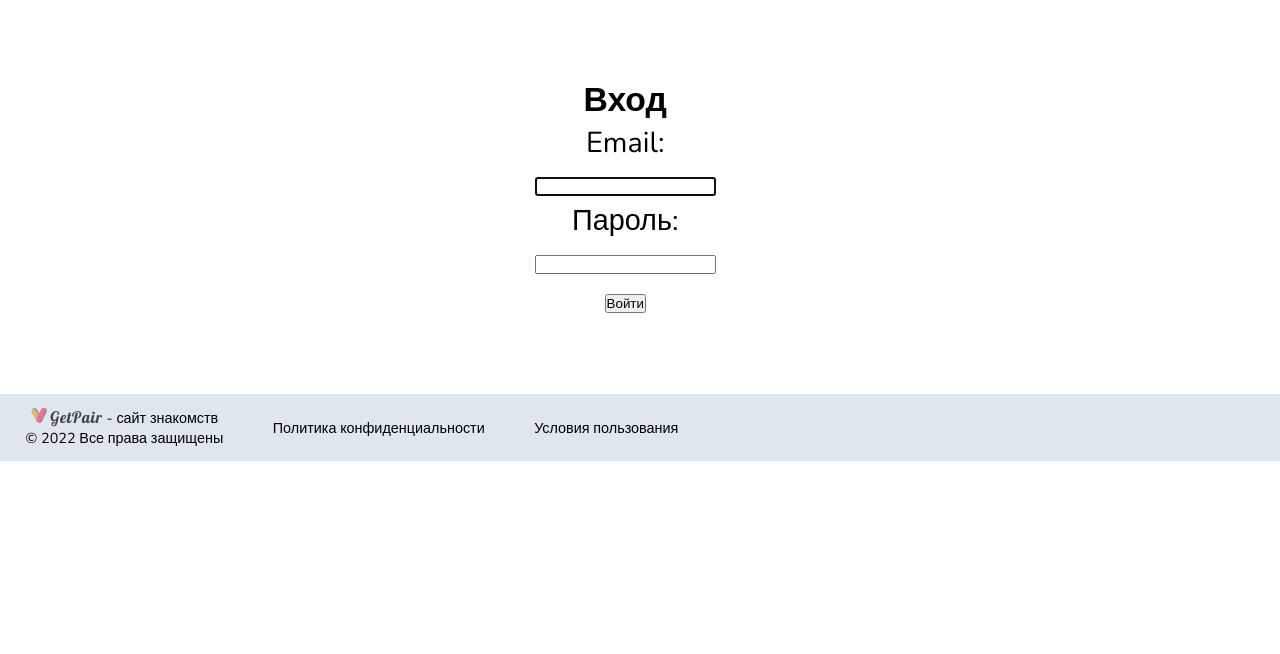
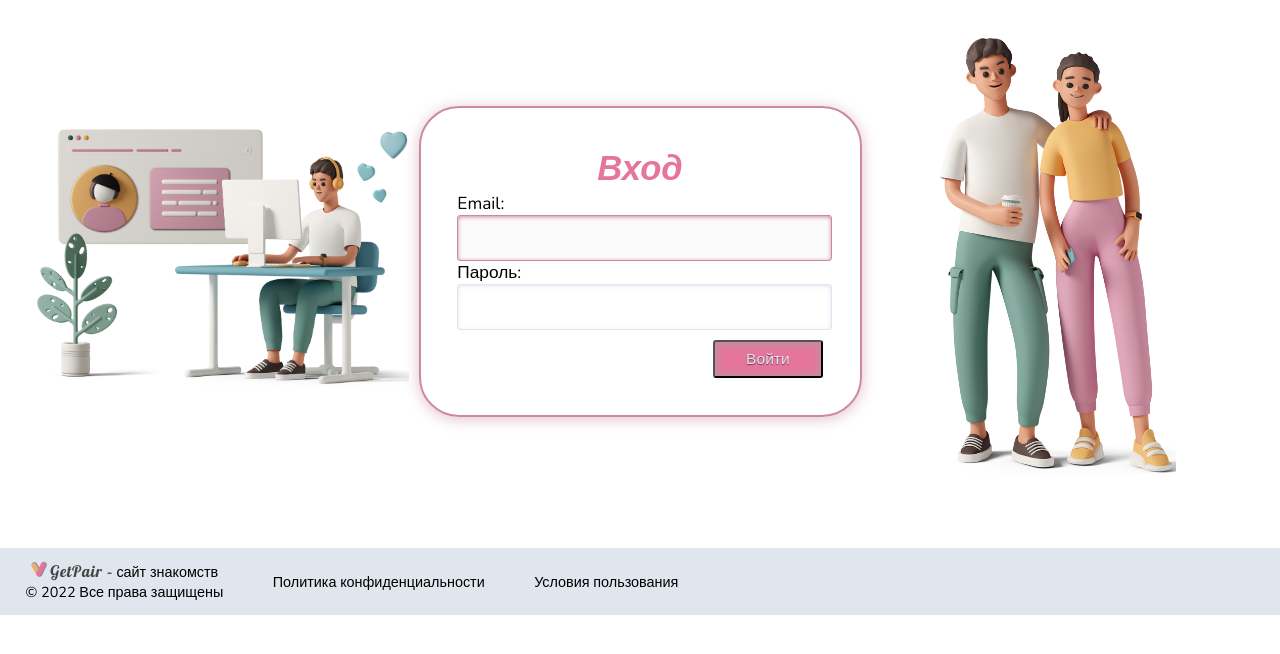
Before and after one commit to mas-gae76/cw_dating_site, a Django app: page /date/login in a window 1280 px wide. Shown: the part 120-774 px from the top of the page. Run offline with Django 3.2, Linux system fonts and the light colour scheme; some libraries are stand-ins or nearby versions; some web fonts are replaced.

Commit message:
added form styles

```diff
--- a/static/styles/style.css
+++ b/static/styles/style.css
@@ -62,7 +62,7 @@ img {
     opacity: 70%;
 }
 .role {
-    font-family: "Nunito", Helvetica, Arial, sans-serif;;
+    font-family: "Nunito", Helvetica, Arial, sans-serif;
     font-style: italic;
     font-size: .55em;
     line-height: 1.2em;
@@ -111,7 +111,7 @@ img {
 /* Main styles */
 main {
     justify-content: center;
-    margin: 5% 0;
+    margin: 2% 0 4% 0;
 }
 .main_container {
     display: flex;
@@ -126,7 +126,69 @@ main {
 .main_item:first-child img {
     max-width: 95%;
 }
-
+#login, #signup {
+    padding: 3%;
+    border: 2px solid #cb8aa0;
+    box-shadow: 0 2px 15px #e1c0ca;
+    -webkit-box-shadow: 0 2px 15px #e1c0ca;
+    -moz-box-shadow: 0 2px 15px #e1c0ca;
+    border-radius: 40px;
+    text-align: left;
+    font-size: .6em;
+    z-index: 22;
+}
+#login h3, #signup h3 {
+    font-style: italic;
+    text-align: center;
+    font-size: 2em;
+    color: #e5759b;
+}
+input {
+    outline: none;
+}
+#login input, #signup input {
+    width: 92%;
+    padding: 10px 5px 10px 32px;
+    font-size: large;
+    font-family: "Nunito", Helvetica, Arial, sans-serif;
+    border: 1px solid #e0e6ed;
+    box-sizing: content-box;
+    border-radius: 3px;
+    box-shadow: 0 1px 4px 0 #e0e6ed inset;
+    transition: all .2s linear;
+}
+#login input:active, #signup input:active,
+#login input:focus, #signup input:focus
+{
+    border: 1px solid #cb8aa0;
+    background: rgba(238, 236, 240, 0.2);
+    box-shadow: 0 1px 4px 0 #cb8aa0 inset;
+}
+#login form button, #signup form button {
+    width: 30%;
+    float: right;
+    cursor: pointer;
+    background: #e5759b;
+    padding: 8px 5px;
+    margin-top: 10px;
+    color: #e0e6ed;
+    font-size: .9em;
+    text-shadow: 0 1px 1px rgba(0, 0, 0, 0.5);
+    border-radius: 3px;
+    box-shadow: 0 1px 6px 4px #cb8aa0 inset;
+    transition: all .2s ease-in-out;
+}
+#login form button:hover, #signup form button:hover {
+    background: #cb8aa0;
+}
+#login form button:active, #signup form button:active,
+#login form button:focus, #signup form button:focus {
+    background: #cb8aa0;
+    position: relative;
+    top: 2px;
+    border: 1px solid #cb8aa0;
+    box-shadow: 0 1px 6px 4px #cb8aa0 inset;
+}
 
 /* Footer styles */
 footer {
--- a/templates/login.html
+++ b/templates/login.html
@@ -3,7 +3,8 @@
 {% block title %}Вход{% endblock %}
 {% block content %}
     <div class="main_container">
-        <div class="main_item">
+        <div class="main_item"><img src="{% static 'img/man.png' %}" alt="Человек на сайте знакомств"></div>
+        <div id="login" class="main_item">
             <h3>Вход</h3>
             <form method="post">
                 {{ form.as_p }}
@@ -11,5 +12,8 @@
                 <button type="submit">Войти</button>
             </form>
         </div>
+        <div class="main_item">
+            <div><img src="{% static 'img/dating.png' %}" alt="Пара"></div>
+        </div>
     </div>
 {% endblock %}
--- a/templates/signup.html
+++ b/templates/signup.html
@@ -4,7 +4,7 @@
 {% block content %}
     <div class="main_container">
         <div class="main_item"><img src="{% static 'img/man.png' %}" alt="Человек на сайте знакомств"></div>
-        <div class="main_item">
+        <div id="signup" class="main_item">
             <h3>Регистрация</h3>
             <form method="post" enctype="multipart/form-data">
                 {{ form.as_p }}
```
